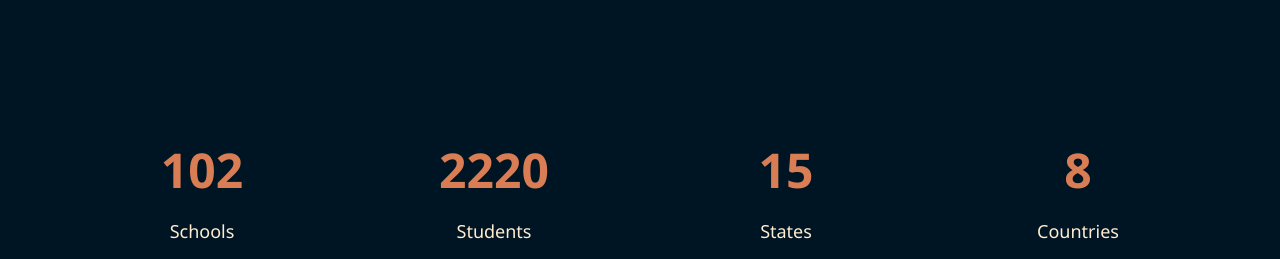
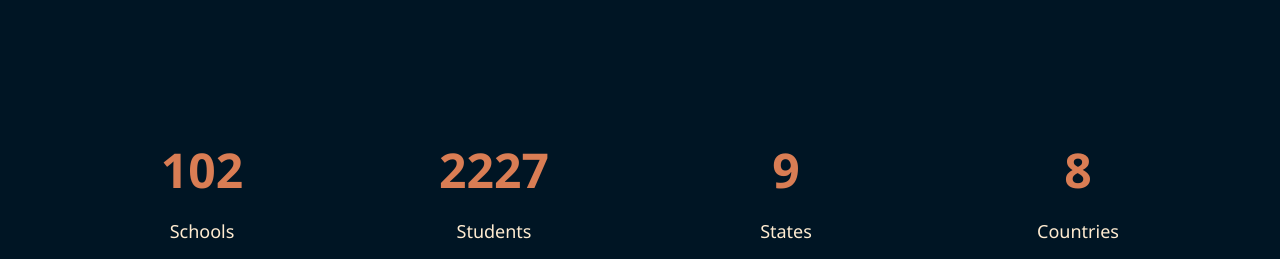
Before and after one commit to codesparkclubs/codesparkclubs.github.io, a plain HTML site: page about.html in a window 1280 px wide. Shown: the part 2680-2939 px from the top of the page. Drawn offline with Linux system fonts and the light colour scheme.

Commit message:
Update student and state statistics in about.html

```diff
--- a/about.html
+++ b/about.html
@@ -113,11 +113,11 @@
                     <div class="stat-label">Schools</div>
                 </div>
                 <div class="stat">
-                    <div class="stat-number" data-count="2220">0</div>
+                    <div class="stat-number" data-count="2227">0</div>
                     <div class="stat-label">Students</div>
                 </div>
                 <div class="stat">
-                    <div class="stat-number" data-count="15">0</div>
+                    <div class="stat-number" data-count="9">0</div>
                     <div class="stat-label">States</div>
                 </div>
                 <div class="stat">
```
